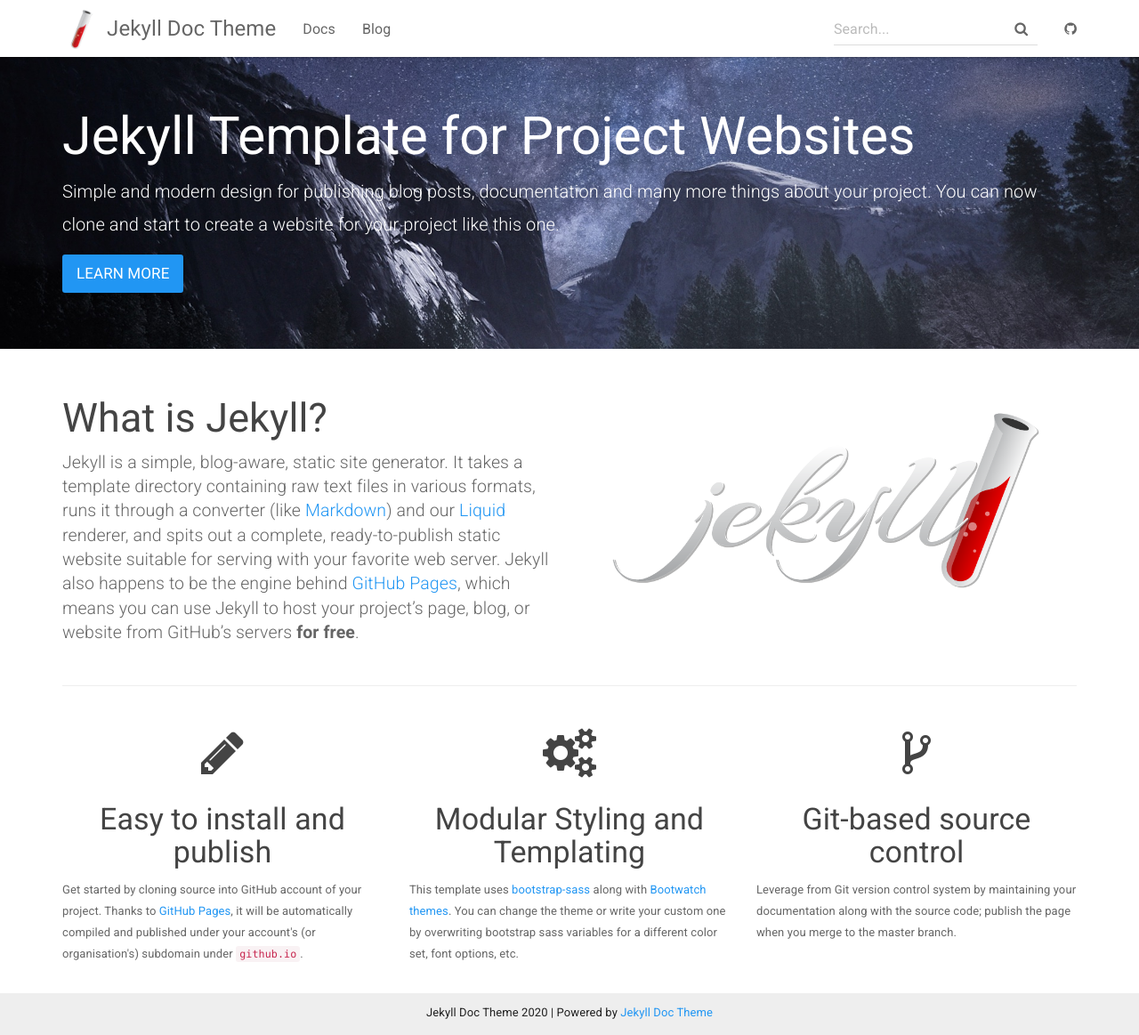
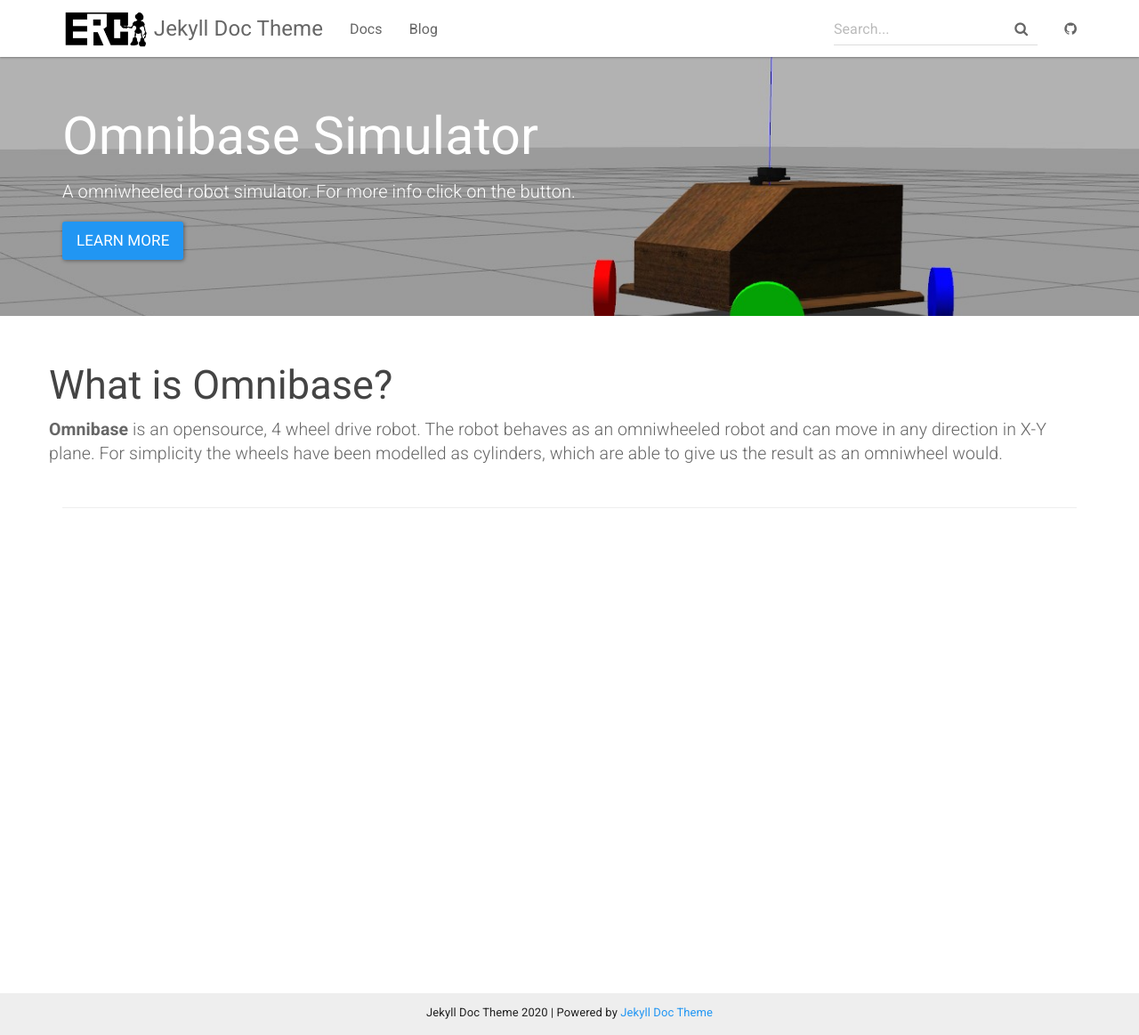
Before and after one commit to ERC-BPGC/omnibase, a Jekyll site: the page built from docs/index.html, in a window 1280 px wide and 1163 px high. Shown: the whole window at 89% size. Built offline with Jekyll 4.4.1, drawn with Linux system fonts in a browser that asks for light colours.

Commit message:
basic doc update

```diff
--- a/docs/index.html
+++ b/docs/index.html
@@ -4,51 +4,18 @@
 
 <div class="header-container jumbotron">
     <div class="container">
-        <h1>Jekyll Template for Project Websites</h1>
-        <p>Simple and modern design for publishing blog posts, documentation and many more things about your project.
-          You can now clone and start to create a website for your project like this one.</p>
+        <h1>Omnibase Simulator</h1>
+        <p>A omniwheeled robot simulator. For more info click on the button.</p>
         <p><a class="btn btn-primary btn-lg" href="{{ "/docs/home/" | relative_url }}" role="button">Learn more</a></p>
     </div>
 </div>
 
 <div class="container">
     <div class="row">
-        <div class="col-md-6">
-            <h2 class="header-light regular-pad">What is Jekyll?</h2>
-              <p class="lead">Jekyll is a simple, blog-aware, static site generator. It takes a template
-              directory containing raw text files in various formats, runs it through
-              a converter (like <a href="https://daringfireball.net/projects/markdown/">Markdown</a>)
-              and our <a href="https://github.com/Shopify/liquid/wiki">Liquid</a> renderer, and
-              spits out a complete, ready-to-publish static website suitable
-              for serving with your favorite web server. Jekyll also happens to be the engine
-              behind <a href="https://pages.github.com">GitHub Pages</a>, which means you can use Jekyll
-              to host your project’s page, blog, or website from GitHub’s servers <strong>for
-              free</strong>.</p>
-        </div>
-        <div class="col-md-6 text-center">
-            <img src="{{ "/assets/img/jekyll-dark.png" | relative_url }}" alt="Jekyll logo" class="img-responsive">
-        </div>
+        <h2 class="header-light regular-pad">What is Omnibase?</h2>
+        <p class="lead"> <strong>Omnibase</strong> is an opensource, 4 wheel drive robot. The robot behaves as
+            an omniwheeled robot and can move in any direction in X-Y plane. For simplicity the wheels have been
+            modelled as cylinders, which are able to give us the result as an omniwheel would.</p>
     </div>
     <hr>
-    <div class="row">
-        <div class="col-sm-4">
-            <h1 class="text-center"><i class="fa fa-pencil" aria-hidden="true"></i></h1>
-            <h3 class="text-center">Easy to install and publish</h3>
-            <p>Get started by cloning source into GitHub account of your project. Thanks to <a href="https://pages.github.com">GitHub Pages</a>,
-              it will be automatically compiled and published under your account's (or organisation's) subdomain under <code>github.io</code>.
-            </p>
-        </div>
-        <div class="col-sm-4">
-            <h1 class="text-center"><i class="fa fa-cogs" aria-hidden="true"></i></h1>
-            <h3 class="text-center">Modular Styling and Templating</h3>
-            <p>This template uses <a href="https://github.com/twbs/bootstrap-sass">bootstrap-sass</a> along with <a href="https://bootswatch.com/">Bootwatch themes</a>.
-            You can change the theme or write your custom one by overwriting bootstrap sass variables for a different color set, font options, etc.</p>
-        </div>
-        <div class="col-sm-4">
-            <h1 class="text-center"><i class="fa fa-code-fork" aria-hidden="true"></i></h1>
-            <h3 class="text-center">Git-based source control</h3>
-            <p>Leverage from Git version control system by
-              maintaining your documentation along with the source code; publish the page when you merge to the master branch.</p>
-        </div>
-    </div>
 </div>
```
Also changed, not shown: docs/_posts/2017-02-01-welcome-to-jekyll.md (deleted, +0 -25 lines), docs/_posts/2017-05-03-jekyll-doc-theme.md (deleted, +0 -8 lines), docs/_posts/2019-18-05-hello-world.md (added, +6 -0 lines), docs/assets/img/bg.jpg, docs/assets/img/logonav.png, docs/favicon.ico, docs/favicon_j.ico (added).
